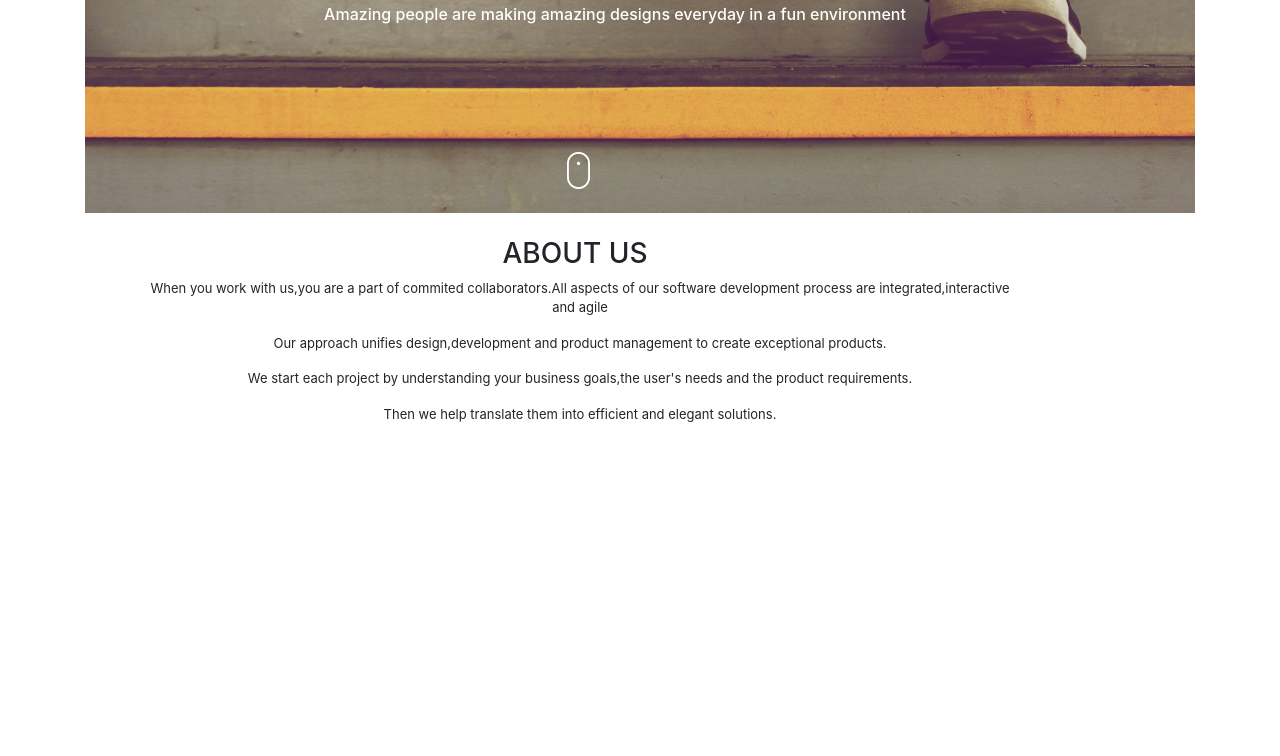
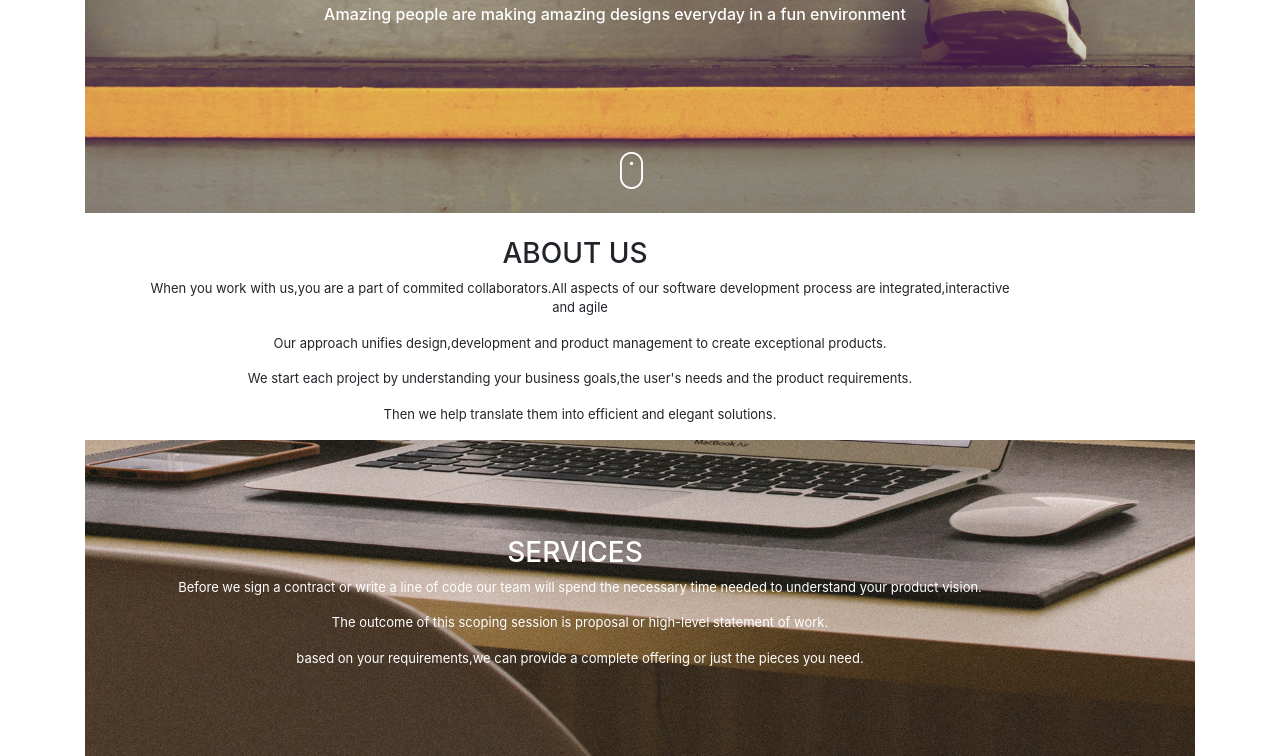
Before and after one commit to Kibet1816/Delani-studio, a plain HTML site: page index.html in a window 1280 px wide. Shown: the part 419-1175 px from the top of the page. Before the commit the page ends 859 px from the top, so only its background shows below. Drawn offline with nearby package versions, Linux system fonts and the light colour scheme.

```diff
--- a/css/styles.css
+++ b/css/styles.css
@@ -3,7 +3,10 @@
   background-size: cover;
 }
 .intro img{
-  margin-left: 482px;
+  margin-left: 490px;
+}
+.intro .mouse{
+  margin-left: 535px;
 }
 .intro h1{
   text-align: center;
@@ -24,3 +27,13 @@
   margin-left: -120px;
   font-size: small;
 }
+.services{
+  background-image: url('../assets/backgrounds/s_image.jpg');
+  background-size: cover;
+}
+.services h3{
+  color: white;
+}
+.services p{
+  color: white;
+}
--- a/index.html
+++ b/index.html
@@ -15,7 +15,7 @@
         <h1>WELCOME</h1><br>
         <h1>TO DELANI STUDIO</h1>
         <h6>Amazing people are making amazing designs everyday in a fun environment</h6><br><br><br><br><br>
-        <img src="assets/mouse_click.png" alt="mouse click"><br><br>
+        <img class="mouse" src="assets/mouse_click.png" alt="mouse click"><br><br>
       </div><br>
       <div class="about">
         <h3>ABOUT US</h3>
@@ -23,6 +23,12 @@
         <p>Our approach unifies design,development and product management to create exceptional products.</p>
         <p>We start each project by understanding your business goals,the user's needs and the product requirements.</p>
         <p>Then we help translate them into efficient and elegant solutions.</p>
+        <div class="services"><br><br><br><br>
+          <h3>SERVICES</h3>
+          <p>Before we sign a contract or write a line of code our team will spend the necessary time needed to understand your product vision.</p>
+          <p>The outcome of this scoping session is proposal or high-level statement of work.</p>
+          <p>based on your requirements,we can provide a complete offering or just the pieces you need.</p><br><br><br>
+        </div>
       </div>
     </div>
   </body>
```
